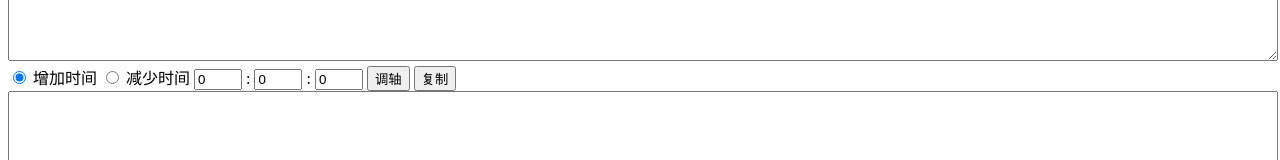
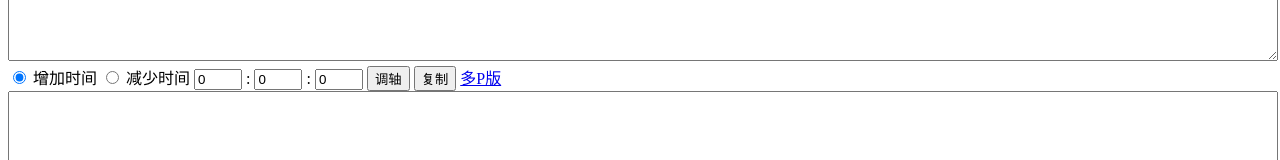
Before and after one commit to KNaiFen/timeline_adjustment, a plain HTML site: page index.html in a window 1280 px wide. Shown: the part 178-338 px from the top of the page. Drawn offline with Linux system fonts and the light colour scheme.

Commit message:
Update index.html
add link to multi.html

```diff
--- a/index.html
+++ b/index.html
@@ -21,6 +21,7 @@
     <input type="number" id="timeBoxS" name="timeBoxS" value="0" min="0" max="59" style="width: 40px" />
     <button id="execButton">调轴</button>
     <button id="copyButton">复制</button>
+    <a href="https://as042971.github.io/timeline_adjustment/multi.html"> 多P版</a>
   </div>
   <textarea name="output" id="outputBox" rows="15" style="width:100%"> </textarea>
 </body>
```
